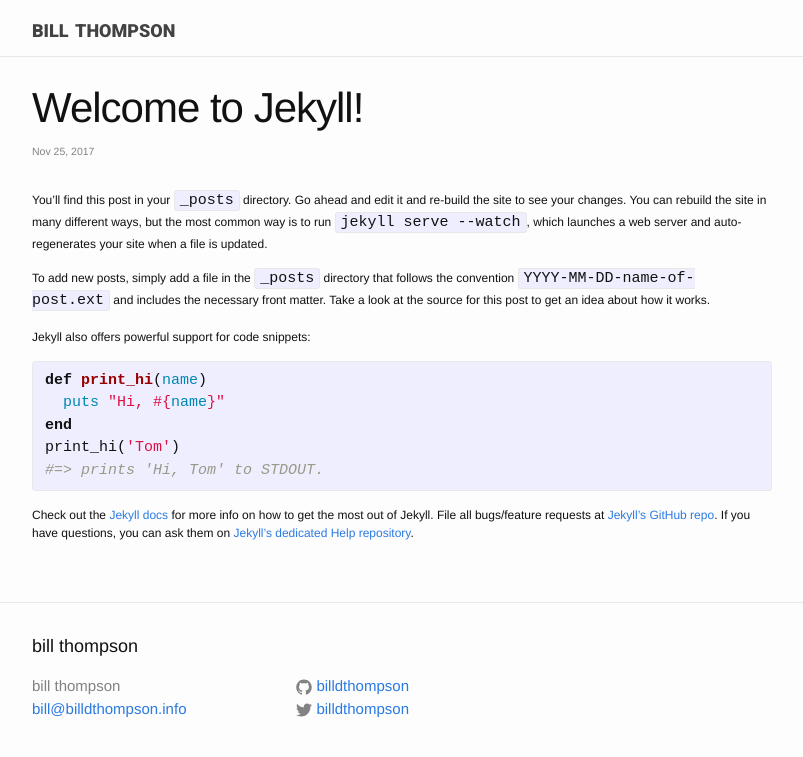
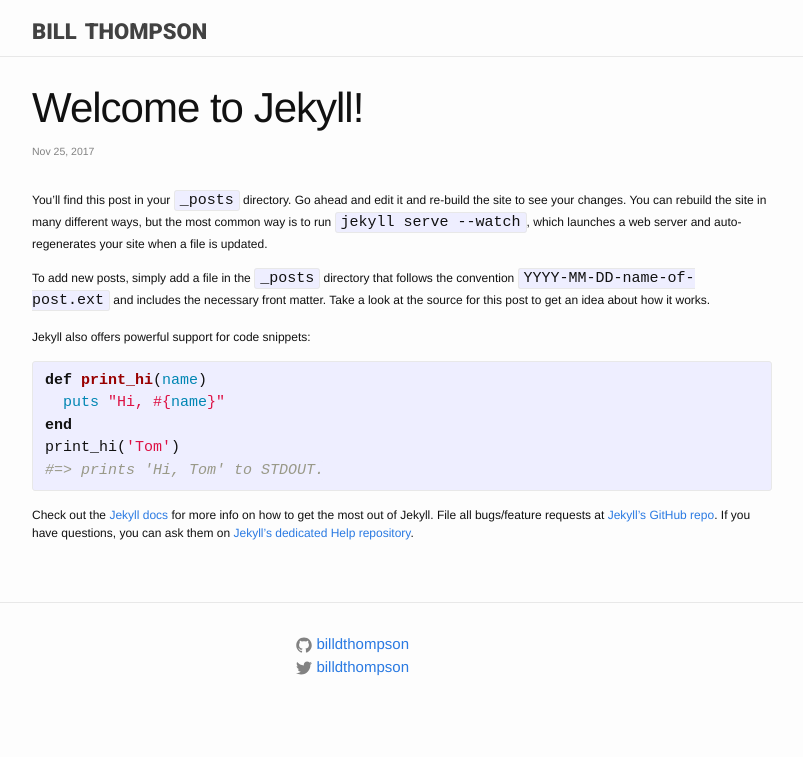
Before and after one commit to billdthompson/billdthompson.github.io, a Jekyll site: the page built from _posts/2017-11-25-welcome-to-jekyll.markdown, in a window 1280 px wide. Shown: the top 757 px of the page, without its empty margins (238-1041 px from the left). Built offline with Jekyll 4.4.1, drawn with Linux system fonts in a browser that asks for light colours; nearby versions of some CDN libraries; some web fonts are replaced.

Commit message:
updating papers and blurb

```diff
--- a/_config.yml
+++ b/_config.yml
@@ -36,7 +36,7 @@
 # social icons and sharing options
 social:
   - icon: envelope
-    url:  mailto:biltho@mpi.nl
+    url:  mailto:bill@billdthompson.info
     desc: email me
     nonfinal: x
 
--- a/_includes/footer.html
+++ b/_includes/footer.html
@@ -2,13 +2,10 @@
 
   <div class="wrapper">
 
-    <h2 class="footer-heading">{{ site.title }}</h2>
-
     <div class="footer-col-wrapper">
       <div class="footer-col  footer-col-1">
         <ul class="contact-list">
-          <li>{{ site.title }}</li>
-          <li><a href="mailto:{{ site.email }}">{{ site.email }}</a></li>
+
         </ul>
       </div>
 
--- a/_sass/_layout.scss
+++ b/_sass/_layout.scss
@@ -12,7 +12,7 @@
 .site-title {
     font-family: 'Roboto', sans-serif;
     font-variant: small-caps;
-    font-size: 26px;
+    font-size: 32px;
     font-weight: 900;
     line-height: 56px;
     text-align: center;
--- a/index.html
+++ b/index.html
@@ -26,7 +26,7 @@
   <br/>
   <br/>
 
-  My research combines methods from experimental psychology, artificial intelligence, computer science, and linguistics to understand the nature of human uniqueness from a computational perspective.
+  My research combines methods from experimental psychology, artificial intelligence, evolutionary theory, and linguistics to understand the nature of human uniqueness from a computational perspective. My work revolves around the idea that human-scale intelligence results from a unique capacity to pool computation over generations, by sharing our ideas.
 
   <br/>
   <br/>
```
Also changed, not shown: 4 other files.
